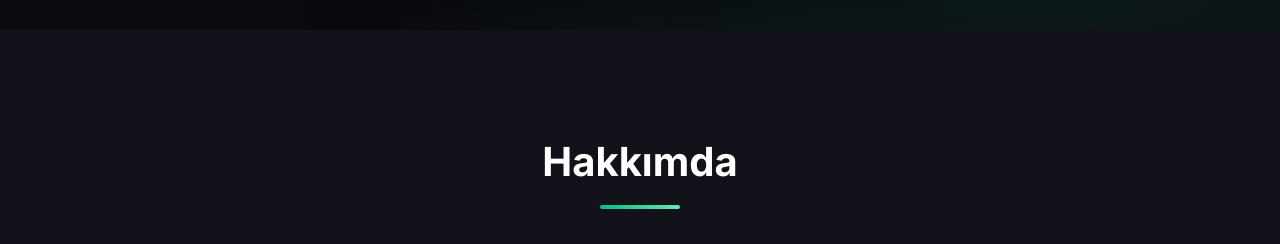
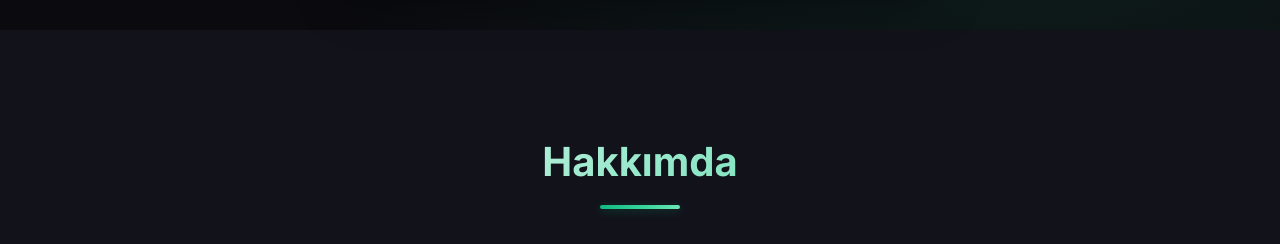
Before and after one commit to lacintemel/portfolio-react, a React (Create React App) app: page / in a window 1280 px wide. Shown: the part 960-1204 px from the top of the page. Built offline with nearby package versions, Linux system fonts and the light colour scheme.

Commit message:
feat: enhance hero animations, refine UI aesthetics, and improve AI service with fuzzy matching and kazikmi project support

```diff
--- a/src/App.css
+++ b/src/App.css
@@ -1,4 +1,4 @@
-/* ===== CSS Variables ===== */
+/* ===== CSS Variables - Premium Design System ===== */
 :root {
   --bg-primary: #0a0a0f;
   --bg-secondary: #12121a;
@@ -10,12 +10,17 @@
   --accent-primary: #10b981;
   --accent-secondary: #34d399;
   --accent-gradient: linear-gradient(135deg, #10b981 0%, #34d399 50%, #6ee7b7 100%);
+  --accent-gradient-subtle: linear-gradient(135deg, rgba(16, 185, 129, 0.1) 0%, rgba(52, 211, 153, 0.05) 100%);
   --border-color: #2a2a3a;
+  --border-glow: rgba(16, 185, 129, 0.2);
   --shadow-color: rgba(16, 185, 129, 0.15);
+  --shadow-heavy: rgba(0, 0, 0, 0.6);
   --success-color: #10b981;
   --transition-fast: 0.2s ease;
   --transition-medium: 0.3s ease;
   --transition-slow: 0.5s ease;
+  --glass-bg: rgba(18, 18, 26, 0.6);
+  --glass-border: rgba(255, 255, 255, 0.06);
 }
 
 /* ===== Reset & Base ===== */
@@ -63,6 +68,10 @@ img {
   text-align: center;
   margin-bottom: 60px;
   position: relative;
+  background: linear-gradient(135deg, #fff 0%, var(--accent-secondary) 100%);
+  -webkit-background-clip: text;
+  -webkit-text-fill-color: transparent;
+  background-clip: text;
 }
 
 .section-title::after {
@@ -75,6 +84,36 @@ img {
   height: 4px;
   background: var(--accent-gradient);
   border-radius: 2px;
+  box-shadow: 0 2px 10px rgba(16, 185, 129, 0.3);
+}
+
+/* Section entrance animations */
+section {
+  opacity: 1;
+}
+
+/* Smooth scrollbar */
+::-webkit-scrollbar {
+  width: 8px;
+}
+
+::-webkit-scrollbar-track {
+  background: var(--bg-primary);
+}
+
+::-webkit-scrollbar-thumb {
+  background: linear-gradient(180deg, var(--accent-primary), var(--accent-secondary));
+  border-radius: 4px;
+}
+
+::-webkit-scrollbar-thumb:hover {
+  background: var(--accent-secondary);
+}
+
+/* Selection styling */
+::selection {
+  background: rgba(16, 185, 129, 0.3);
+  color: #fff;
 }
 
 @media (max-width: 768px) {
```
